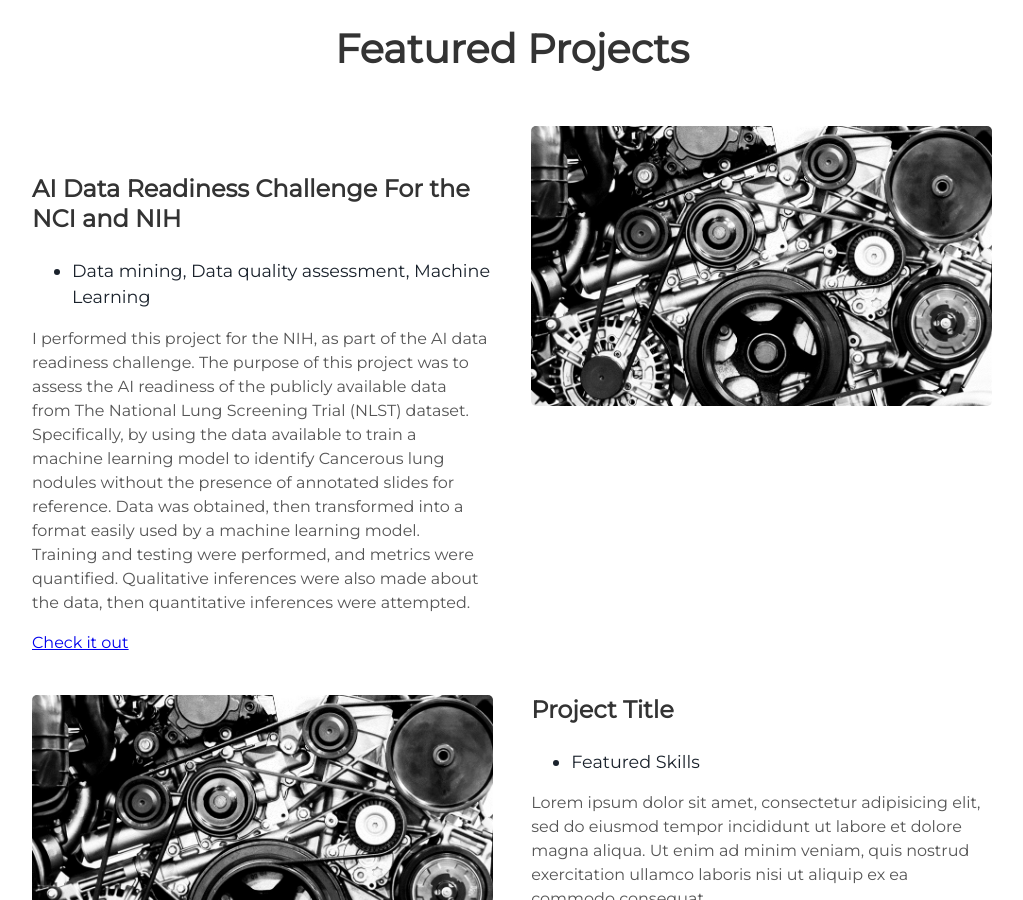
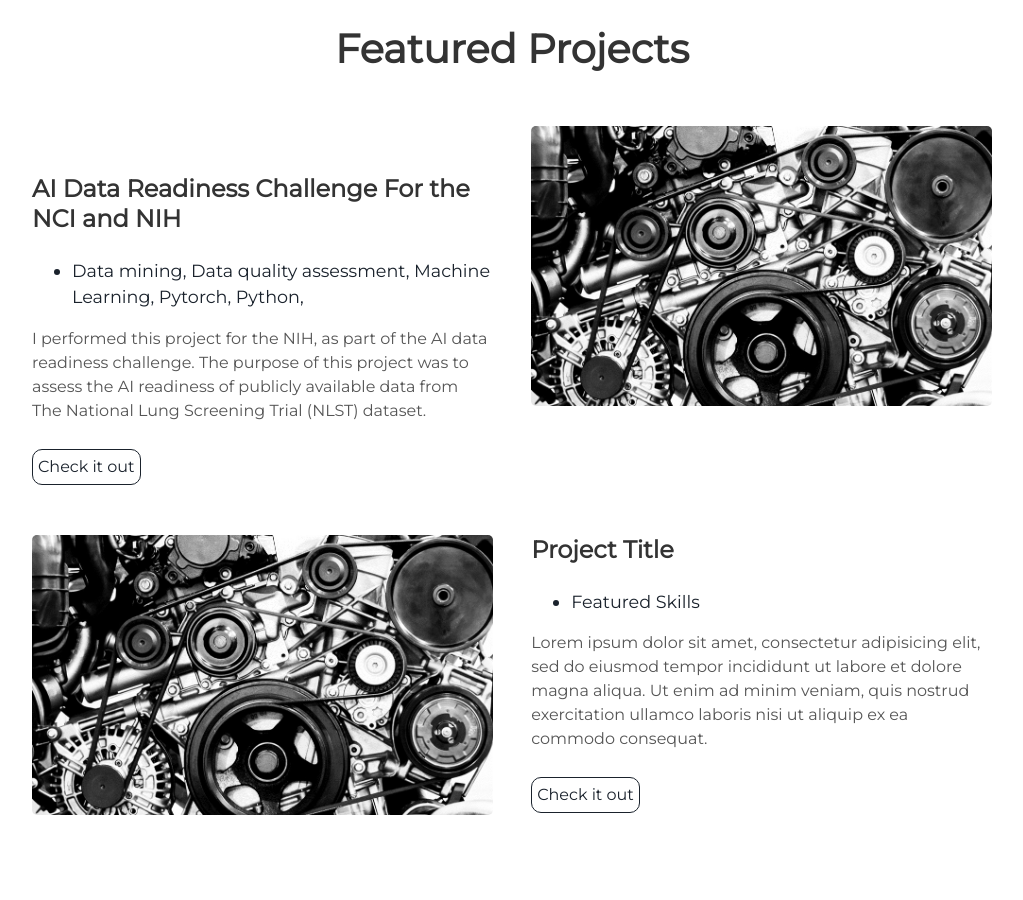
Before and after one commit to oohtmeel1/oohtmeel1.github.io, a Jekyll site: the page built from index.html, in a window 1280 px wide and 900 px high, scrolled down 1346 px. Shown: the whole window, without its empty margins (128-1151 px from the left). Built offline with Jekyll 4.4.1, drawn with Linux system fonts in a browser that asks for light colours.

Commit message:
Update projects.html

```diff
--- a/_includes/projects.html
+++ b/_includes/projects.html
@@ -8,18 +8,14 @@
   <div class="contents">
     <h3> AI Data Readiness Challenge For the NCI and NIH </h3>
     <ul>
-      <li> Data mining, Data quality assessment, Machine Learning</li>
+      <li> Data mining, Data quality assessment, Machine Learning, Pytorch, Python, </li>
     </ul>
     <p>
 
 	I performed this project for the NIH, as part of the AI data
-    readiness challenge. The purpose of this project was to assess the AI readiness of the
-	publicly available data from The National Lung Screening Trial (NLST) dataset. Specifically, by
-	using the data available to train a machine learning model to identify Cancerous lung nodules without
-	the presence of annotated slides for reference. Data was obtained, then transformed into a format easily
-	used by a machine learning model. Training and testing were performed, and metrics were quantified. Qualitative
- 	inferences were also made about the data, then quantitative inferences were attempted. </p>
-    <a class="https://github.com/oohtmeel1/AI-Data-Readiness-Challenge-for-the-NCI-Cancer-Research-Data-Commons/tree/main" href="https://github.com/oohtmeel1/AI-Data-Readiness-Challenge-for-the-NCI-Cancer-Research-Data-Commons/tree/main">Check it out</a>
+    readiness challenge. The purpose of this project was to assess the AI readiness of
+	publicly available data from The National Lung Screening Trial (NLST) dataset. </p>
+    <a class="project-link" href="https://github.com/oohtmeel1/AI-Data-Readiness-Challenge-for-the-NCI-Cancer-Research-Data-Commons/tree/main">Check it out</a>
   </div>
 </div>
 <div class="user-projects">
```
